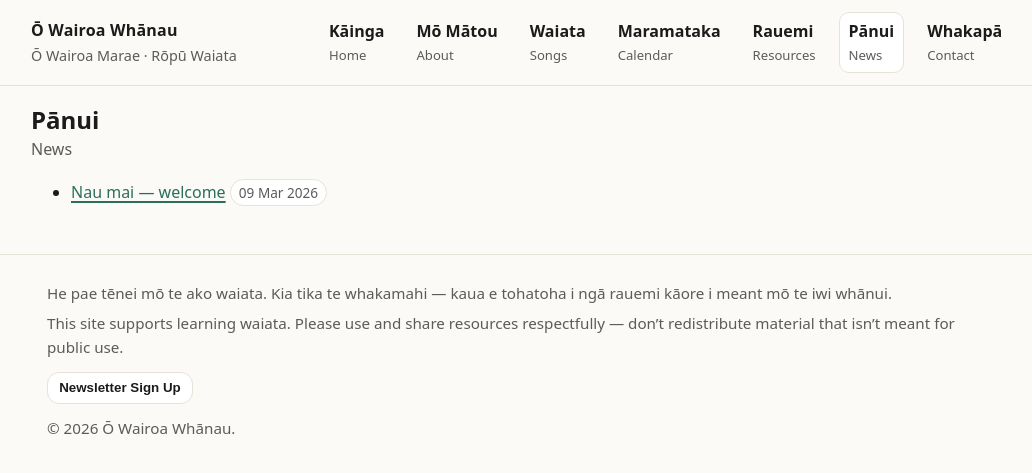
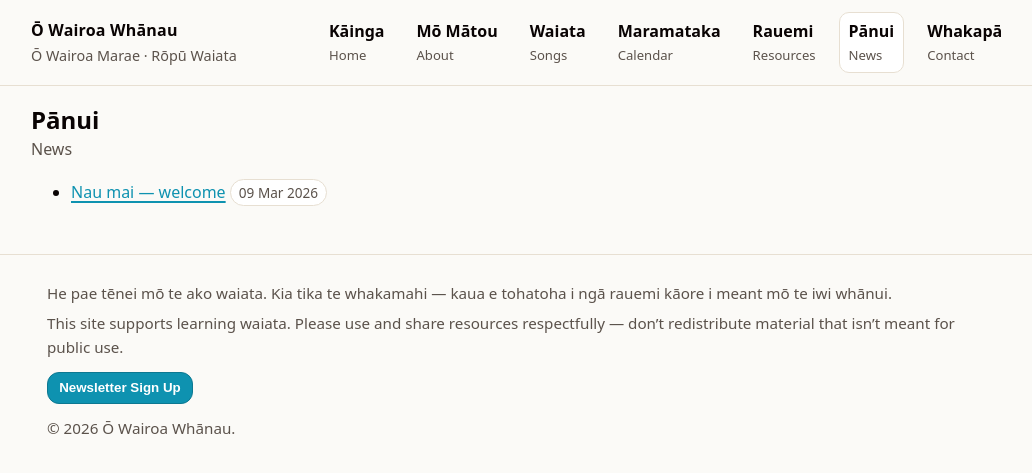
Before and after one commit to Standen-Home/owairoawhanau-site, a Jekyll site: the page built from news.md, in a window 1280 px wide. Shown: the top 473 px of the page, without its empty margins (119-1151 px from the left). Built offline with Jekyll 4.4.1, drawn with Linux system fonts in a browser that asks for light colours.

Commit message:
Apply wharenui-inspired brand palette + primary button styling

```diff
--- a/_includes/footer.html
+++ b/_includes/footer.html
@@ -5,7 +5,7 @@
       <p class="footer-en">{{ site.data.site-settings.site_note_en }}</p>
     {% endif %}
     <div class="footer-actions">
-      <button class="btn" type="button" data-modal-open="newsletter-modal">Newsletter Sign Up</button>
+      <button class="btn btn-primary" type="button" data-modal-open="newsletter-modal">Newsletter Sign Up</button>
     </div>
     <p class="footer-meta">&copy; {{ site.time | date: '%Y' }} {{ site.title }}.</p>
   </div>
--- a/assets/css/style.css
+++ b/assets/css/style.css
@@ -1,12 +1,21 @@
 :root{
-  --bg:#fbfaf7;
-  --ink:#1b1b1b;
-  --muted:#5b5b5b;
-  --accent:#2a6f5e;
-  --accent2:#b8860b;
-  --card:#ffffff;
-  --border:#e7e2d8;
-  --focus:#1d4ed8;
+  /* Brand palette (from wharenui photo) */
+  --gold: #d8b85f;   /* Metallic Gold */
+  --black: #090303;  /* Pitch Black */
+  --brandy: #85200e; /* Brandy (red/brown) */
+  --cyan: #0e92b0;   /* Pacific Cyan */
+  --khaki: #b09b80;  /* Khaki Beige */
+
+  /* Site theme (mapped from palette) */
+  --bg: #fbfaf7;            /* warm off-white background */
+  --ink: var(--black);      /* main text */
+  --muted: #5b524b;         /* softer ink (warm grey) */
+  --accent: var(--cyan);    /* links + primary accents */
+  --accent2: var(--gold);   /* secondary accent */
+  --card: #ffffff;
+  --border: #e7dfd2;        /* warm border to suit khaki/gold */
+  --focus: var(--cyan);     /* accessible focus ring */
+
   --max: 980px;
   --radius: 14px;
 }
@@ -23,7 +32,7 @@ body{
 .skip-link:focus{left:1rem;top:1rem;width:auto;height:auto;padding:.6rem 1rem;background:#fff;border:2px solid var(--focus);border-radius:10px;z-index:999}
 
 a{color:var(--accent);text-decoration-thickness: 2px; text-underline-offset: 3px}
-a:hover{text-decoration-thickness:3px}
+a:hover{color: color-mix(in srgb, var(--accent), var(--black) 15%); text-decoration-thickness:3px}
 a:focus{outline:3px solid var(--focus); outline-offset: 2px; border-radius: 6px}
 
 .container{max-width:var(--max);margin:0 auto;padding:0 1rem}
@@ -130,7 +139,18 @@ input[type="search"], select{
   text-decoration:none;
   font-weight:650;
 }
-.btn:hover{border-color:#d7d0c3}
+.btn:hover{border-color: color-mix(in srgb, var(--border), var(--black) 18%)}
+
+/* Primary button (brand cyan) */
+.btn-primary{
+  background: var(--accent);
+  border-color: color-mix(in srgb, var(--accent), var(--black) 18%);
+  color: #fff;
+}
+.btn-primary:hover{
+  background: color-mix(in srgb, var(--accent), var(--black) 12%);
+}
+
 .btn-ghost{background:transparent}
 
 .calendar-shell{
```
Also changed, not shown: contact.md (+1 -1 lines).
